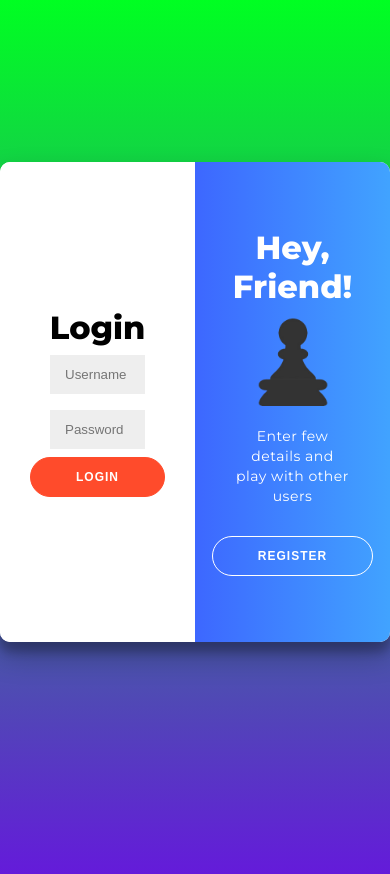
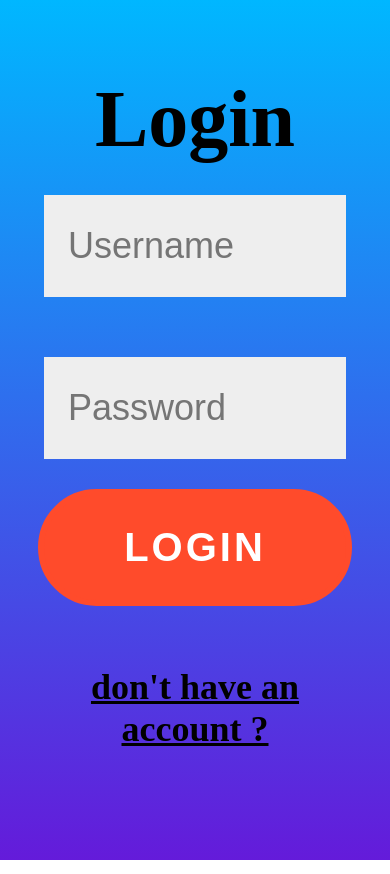
Before and after one commit to Arnaudvitale/echecs-en-ligne, a website: page public/phone/loginphone.html in a window 390 px wide. Drawn offline with Linux system fonts and the light colour scheme.

Commit message:
[+] changed interface for phone users

```diff
--- a/public/phone/loginphone.css
+++ b/public/phone/loginphone.css
@@ -1,207 +1,70 @@
 @import url('https://fonts.googleapis.com/css?family=Montserrat:400,800');
 
-* {
-    box-sizing: border-box;
-}
-
 body {
-    background: linear-gradient(to bottom, #00ff22, #641bda);
+  font-size: 24px;
+  background: linear-gradient(to bottom, #00b7ff, #641bda);
+  overflow-y: hidden;
+  overflow-x: hidden;
   overflow: hidden;
-    display: flex;
-    justify-content: center;
-    align-items: center;
-    flex-direction: column;
-    font-family: 'Montserrat', sans-serif;
-    height: 100vh;
-    margin: -20px 0 50px;
 }
 
 h1 {
   font-weight: bold;
+  font-size: 80px;
   margin: 0;
 }
 
-p {
-    font-size: 14px;
-    font-weight: 100;
-    line-height: 20px;
-    letter-spacing: 0.5px;
-    margin: 20px 0 30px;
-}
-
-span {
-    font-size: 12px;
-}
-
-a {
-    color: #333;
-    font-size: 14px;
-    text-decoration: none;
-    margin: 15px 0;
+.container {
+  overflow: hidden;
 }
 
 button {
-    border-radius: 20px;
-    border: 1px solid #FF4B2B;
+  border-radius: 80px;
+  border: 6px solid #FF4B2B;
   background-color: #FF4B2B;
   color: #FFFFFF;
-    font-size: 12px;
+  font-size: 40px;
   font-weight: bold;
-    padding: 12px 45px;
-    letter-spacing: 1px;
+  padding: 30px 80px;
+  letter-spacing: 3px;
   text-transform: uppercase;
-    transition: transform 80ms ease-in;
-}
-
-button:active {
-    transform: scale(0.95);
 }
 
 button:focus {
   outline: none;
 }
 
-button.ghost {
-    background-color: transparent;
-    border-color: #FFFFFF;
-}
-
 form {
-    background-color: #ffffff;
+  height: 100vh;
   display: flex;
+  flex-direction: column;
+  justify-content: center;
   align-items: center;
-    justify-content: center;
-    flex-direction: column;
-    padding: 0 50px;
-    height: 100%;
   text-align: center;
+  padding: 0 60px;
 }
 
 input {
   background-color: #eee;
   border: none;
-    padding: 12px 15px;
-    margin: 8px 0;
+  padding: 30px 24px;
+  margin: 30px 0;
   width: 100%;
-}
-
-.container {
-    background-color: #fff;
-    border-radius: 10px;
-      box-shadow: 0 14px 28px rgba(0,0,0,0.25),
-            0 10px 10px rgba(0,0,0,0.22);
-    position: relative;
-    overflow: hidden;
-    width: 768px;
-    max-width: 100%;
-    min-height: 480px;
-}
-
-.form-container {
-    position: absolute;
-    top: 0;
-    height: 100%;
-    transition: all 0.6s ease-in-out;
+  font-size: 36px;
 }
 
 .sign-in-container {
-    left: 0;
-    width: 50%;
-    z-index: 2;
-}
-
-.container.right-panel-active .sign-in-container {
-    transform: translateX(100%);
+  font-weight: 100;
 }
 
 .sign-up-container {
-    left: 0;
-    width: 50%;
-    opacity: 0;
-    z-index: 1;
+  font-weight: 100;
+  display: none;
 }
 
-.container.right-panel-active .sign-up-container {
-    transform: translateX(100%);
-    opacity: 1;
-    z-index: 5;
-    animation: show 0.6s;
+p {
+  font-size: 1.5em;
+  font-weight: bold;
+  margin-top: 60px;
+  text-decoration: underline;
 }
-
-@keyframes show {
-    0%, 49.99% {
-        opacity: 0;
-        z-index: 1;
-    }
-    50%, 100% {
-        opacity: 1;
-        z-index: 5;
-    }
-}
-
-.overlay-container {
-    position: absolute;
-    top: 0;
-    left: 50%;
-    width: 50%;
-    height: 100%;
-    overflow: hidden;
-    transition: transform 0.6s ease-in-out;
-    z-index: 100;
-}
-
-.container.right-panel-active .overlay-container{
-    transform: translateX(-100%);
-}
-
-.overlay {
-    background: #392bff;
-    background: -webkit-linear-gradient(to right, #392bff, #41a3ff);
-    background: linear-gradient(to right, #392bff, #41a3ff);
-    background-repeat: no-repeat;
-    background-size: cover;
-    background-position: 0 0;
-    color: #FFFFFF;
-    position: relative;
-    left: -100%;
-    height: 100%;
-    width: 200%;
-      transform: translateX(0);
-    transition: transform 0.6s ease-in-out;
-}
-
-.container.right-panel-active .overlay {
-      transform: translateX(50%);
-}
-
-.overlay-panel {
-    position: absolute;
-    display: flex;
-    align-items: center;
-    justify-content: center;
-    flex-direction: column;
-    padding: 0 40px;
-    text-align: center;
-    top: 0;
-    height: 100%;
-    width: 50%;
-    transform: translateX(0);
-    transition: transform 0.6s ease-in-out;
-}
-
-.overlay-left {
-    transform: translateX(-20%);
-}
-
-.container.right-panel-active .overlay-left {
-    transform: translateX(0);
-}
-
-.overlay-right {
-    right: 0;
-    transform: translateX(0);
-}
-
-.container.right-panel-active .overlay-right {
-    transform: translateX(20%);
-}
--- a/public/phone/loginphone.html
+++ b/public/phone/loginphone.html
@@ -8,37 +8,23 @@
 </html>
 <body>
     <div class="container" id="container">
+        <div class="form-container sign-in-container">
+            <form id="login-form">
+                <h1>Login</h1>
+                <input type="text" id="username" placeholder="Username" required/>
+                <input type="password" id="password" placeholder="Password" required/>
+                <button type="submit">Login</button>
+                <p>don't have an account ?</p>
+            </form>
+        </div>
         <div class="form-container sign-up-container">
             <form id="register-form">
                 <h1>Create Account</h1>
                 <input type="text" id="reg-username" placeholder="Username" required/>
                 <input type="password" id="reg-password" placeholder="Password" required/>
                 <button type="submit">Register</button>
+                <p>Already have an account ?</p>
             </form>
-        </div>
-        <div class="form-container sign-in-container">
-            <form id="login-form">
-                <h1>Login</h1>
-                <input type="text" id="username" placeholder="Username" required/>
-                <input type="password" id="password" placeholder="Password" required/>
-                <button type="submit">Login</button>
-            </form>
-        </div>
-        <div class="overlay-container">
-            <div class="overlay">
-                <div class="overlay-panel overlay-left">
-                    <h1>Welcome Back!</h1>
-                    <img src="../img/pic/dame.png" alt="queen" width="100px" height="100px">
-                    <p>To keep connected, please go to login and play chess !</p>
-                    <button class="ghost" id="signIn">Login </button>
-                </div>
-                <div class="overlay-panel overlay-right">
-                    <h1>Hey, Friend!</h1>
-                    <img src="../img/pic/pion.png" alt="queen" width="100px" height="100px">
-                    <p>Enter few details and play with other users</p>
-                    <button class="ghost" id="signUp">register</button>
-                </div>
-            </div>
         </div>
     </div>
     <script src="/phone/loginphone.js"></script>
--- a/public/phone/loginphone.js
+++ b/public/phone/loginphone.js
@@ -1,3 +1,16 @@
+const container = document.getElementById('container');
+const paragraphs = document.querySelectorAll('p');
+
+paragraph.addEventListener('click', () => {
+    if (signInContainer.style.display === 'none') {
+      signInContainer.style.display = 'inline';
+      signUpContainer.style.display = 'none';
+    } else {
+      signInContainer.style.display = 'none';
+      signUpContainer.style.display = 'inline';
+    }
+});
+
 document.getElementById("login-form").addEventListener("submit", function(event){
     event.preventDefault();
     logIn(event);
@@ -7,13 +20,6 @@ document.getElementById("register-form").addEventListener("submit", function(eve
     event.preventDefault();
     register(event);
 });
-
-function showError(message, elementId) {
-    const errorElement = document.getElementById(elementId);
-    errorElement.textContent = message;
-    errorElement.previousElementSibling.classList.add('error');
-    errorElement.style.display = 'block';
-}
 
 function logIn(event) {
     event.preventDefault();
@@ -33,11 +39,11 @@ function logIn(event) {
             if (data.message === 'Incorrect username or password') {
                 usernameInput.style.borderColor = 'red';
                 passwordInput.style.borderColor = 'red';
-                showError(data.message, 'login-error');
+                console.log(data.message);
             } else if (data.message === 'User not found') {
                 usernameInput.style.borderColor = 'red';
                 passwordInput.style.borderColor = '';
-                showError(data.message, 'login-error');
+                console.log(data.message);
             }
         } else {
             localStorage.setItem('username', data.username); // Save username in local storage
@@ -54,8 +60,6 @@ function register(event) {
 
     const usernameInput = document.getElementById('reg-username');
     const passwordInput = document.getElementById('reg-password');
-    const successElement = document.getElementById('register-success');
-    const errorElement = document.getElementById('register-error');
     const username = usernameInput.value;
     const password = passwordInput.value;
 
@@ -68,14 +72,8 @@ function register(event) {
     }).then(response => response.json()).then(data => {
         if (data.status === 'error') {
             usernameInput.style.borderColor = 'red';
-            showError(data.message, 'register-error');
             passwordInput.style.borderColor = '';
-            successElement.style.display = 'none';
-            errorElement.style.display = 'block';
         } else {
-            successElement.textContent = 'Registered successfully';
-            successElement.style.display = 'block';
-            errorElement.style.display = 'none';
             usernameInput.style.borderColor = '';
             passwordInput.value = '';
             usernameInput.value = '';
@@ -88,6 +86,6 @@ window.onload = function() {
     localStorage.setItem('elo', data.elo); // Save Elo in local storage
 
     if (storedUsername) {
-        window.location.href = '/chess.html';
+        window.location.href = '../chess.html';
     }
 };
```
Also changed, not shown: 1 other file. Lines whose indentation alone changed are shown as unchanged.
